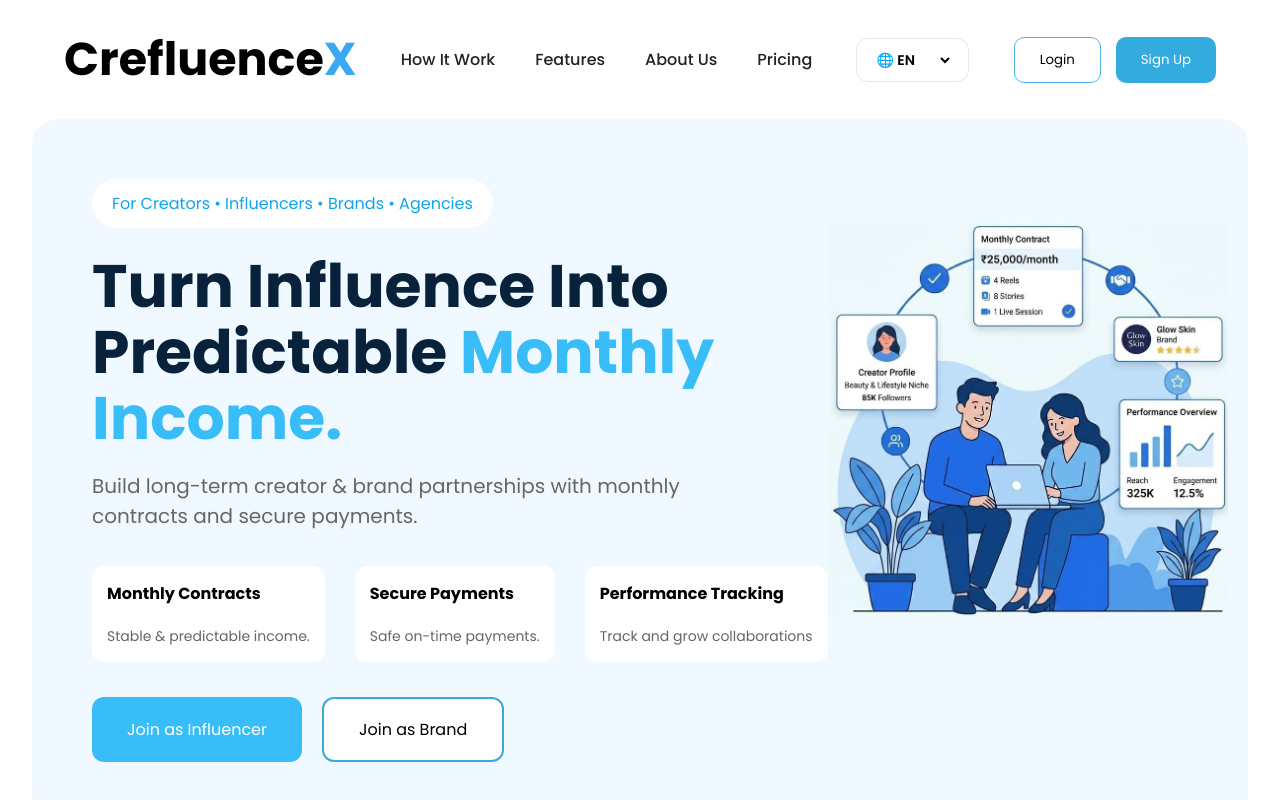
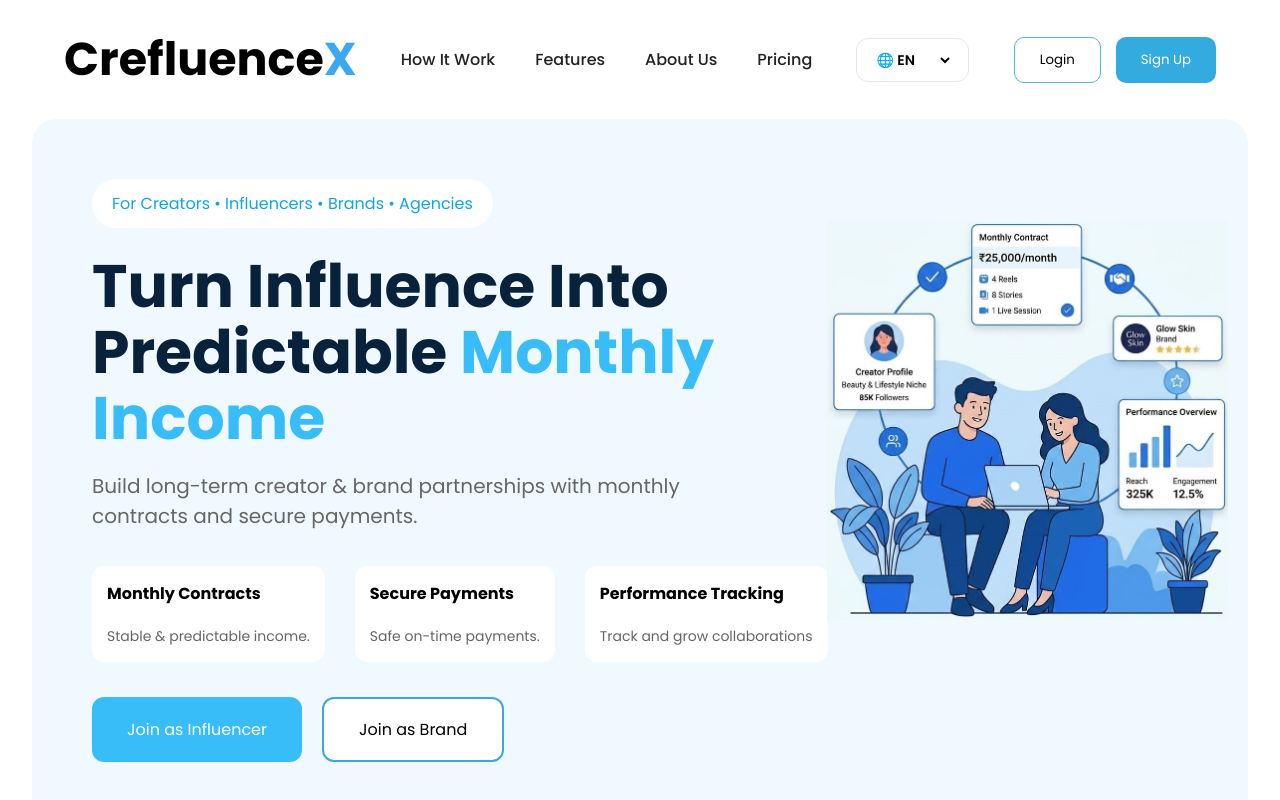
Before and after one commit to SwamiNathan15/Demo, a plain HTML site: page index.html in a window 1280 px wide. Shown: the top 800 px of the page. Drawn offline with Linux system fonts and the light colour scheme.

Commit message:
Monthly Income. to Income

```diff
--- a/index.html
+++ b/index.html
@@ -51,7 +51,7 @@
         <h1>
             Turn Influence Into
             Predictable
-            <span>Monthly Income.</span>
+            <span>Monthly Income</span>
         </h1>
 
         <p>
```
